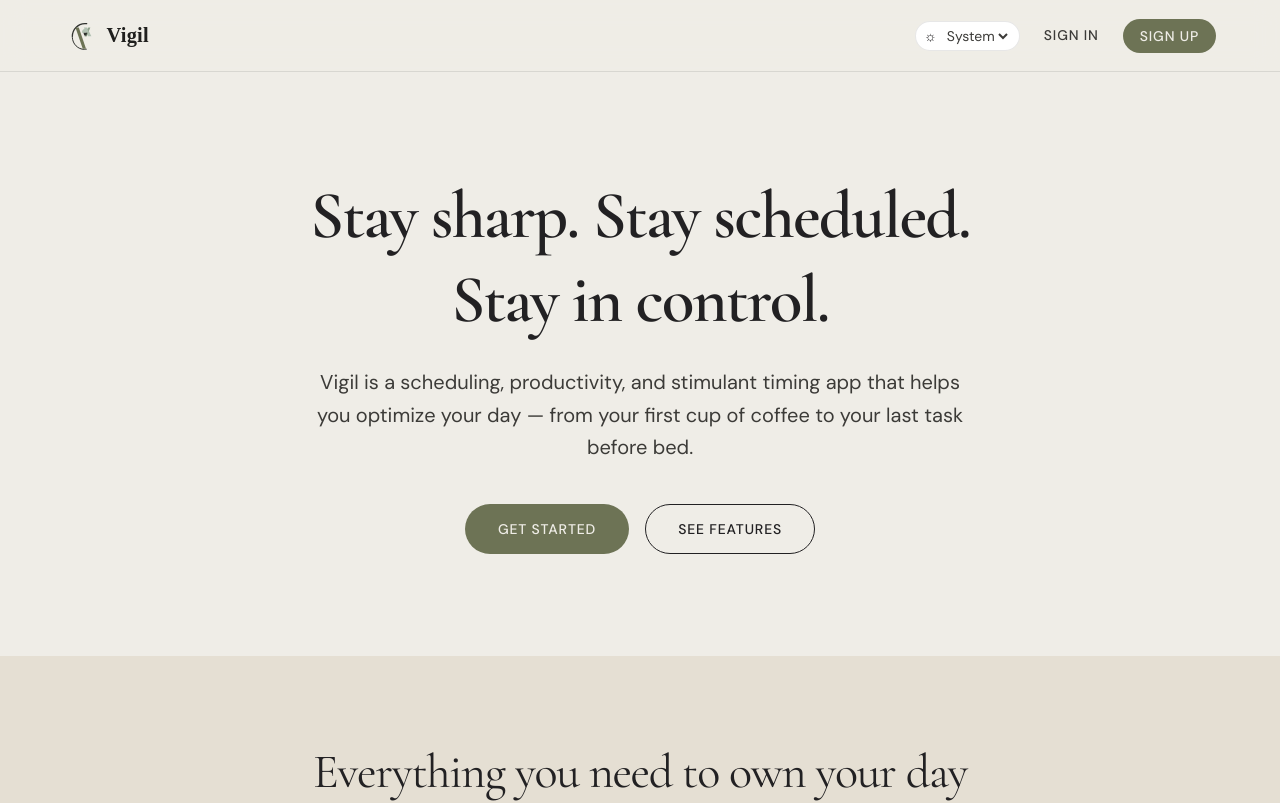
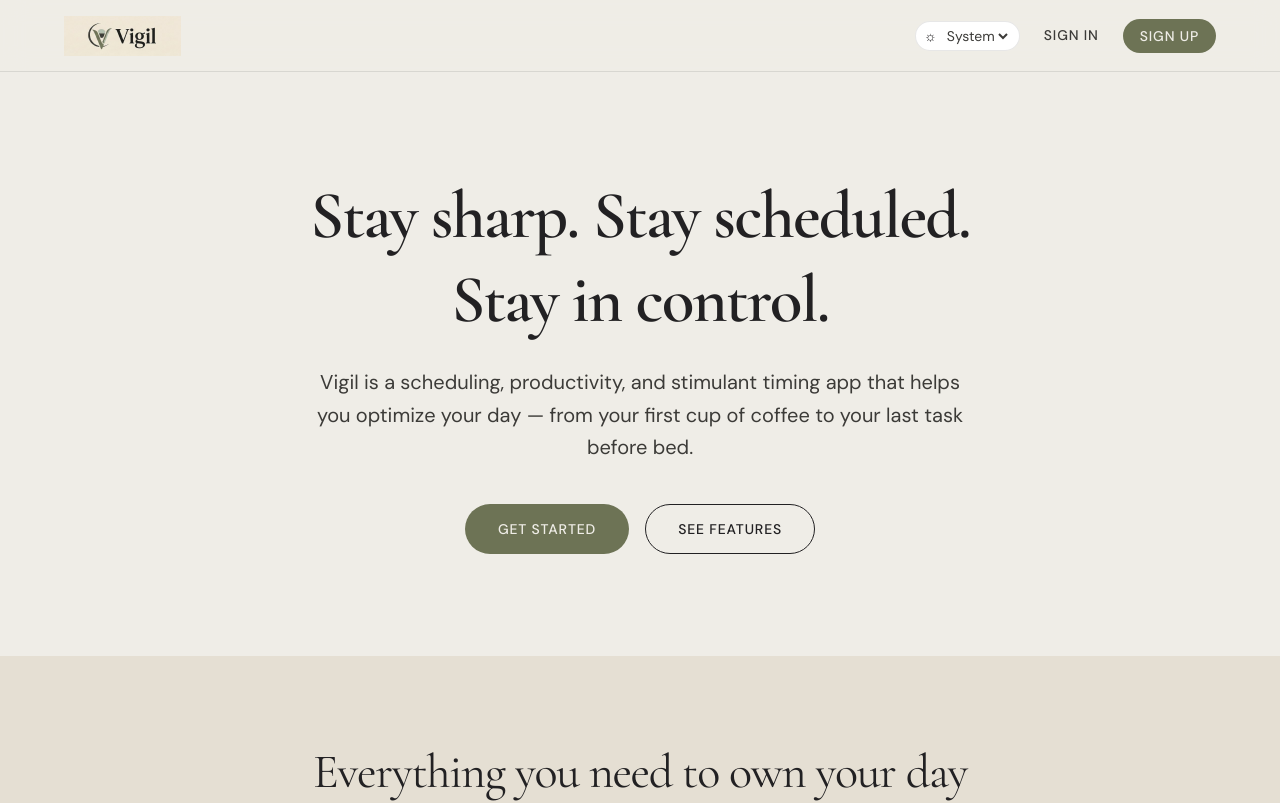
Before and after one commit to lsbradlatx/vigil, a Next.js app: page / in a window 1280 px wide. Shown: the top 803 px of the page. Built offline with nearby package versions, Linux system fonts and the light colour scheme; no server answers.

Commit message:
Updated logo file formats in AuthHeader component to PNG for better compatibility and consistency across themes. Adjusted logo source paths accordingly.

```diff
--- a/components/AuthHeader.tsx
+++ b/components/AuthHeader.tsx
@@ -12,7 +12,7 @@ export function AuthHeader() {
 
   const themeIcon = resolvedTheme === "dark" ? "☾" : "☼";
   const themeLabel = theme === "system" ? "System" : theme === "dark" ? "Dark" : "Light";
-  const logoSrc = resolvedTheme === "dark" ? "/logo-wordmark-dark.svg" : "/logo-wordmark-light.svg";
+  const logoSrc = resolvedTheme === "dark" ? "/logo-wordmark-dark.png" : "/logo-wordmark-light.png";
 
   return (
     <header className="nav overflow-visible">
```
Also changed, not shown: public/logo-wordmark-dark.png, public/logo-wordmark-light.png.
